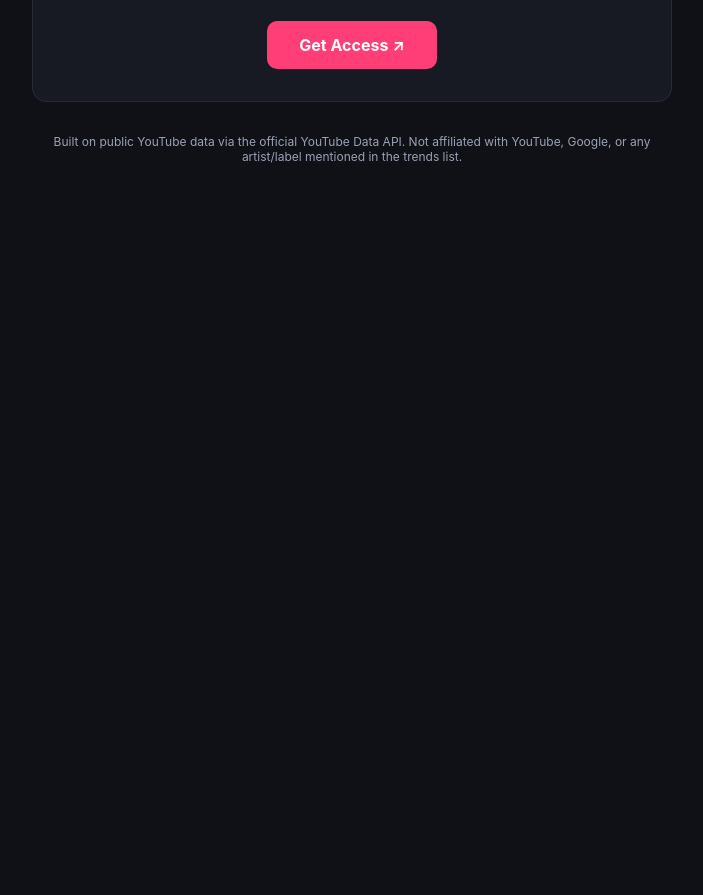
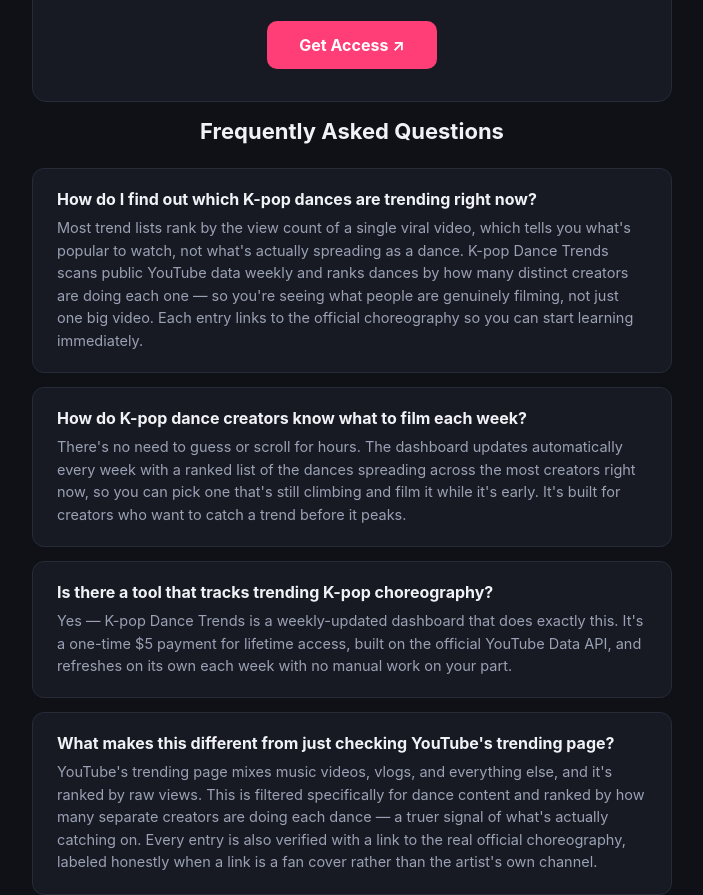
Before and after one commit to ashleighchen98/kpop-dance-trends, a website: page landing/index.html in a window 1280 px wide. Shown: the part 633-1528 px from the top of the page, without its empty margins (288-991 px from the left). Before the commit the page ends 877 px from the top, so only its background shows below. Drawn offline with Linux system fonts and the light colour scheme.

Commit message:
Add FAQ section to landing page

```diff
--- a/landing/index.html
+++ b/landing/index.html
@@ -62,6 +62,23 @@
     border-radius: 10px;
   }
   .buy-btn:hover { background: var(--accent-2); }
+  .faq { text-align: left; margin-bottom: 32px; }
+  .faq h2 {
+    text-align: center;
+    font-size: 22px;
+    margin: 0 0 24px;
+    color: var(--text);
+  }
+  .faq-item {
+    background: var(--card-bg);
+    border: 1px solid var(--card-border);
+    border-radius: 12px;
+    padding: 20px 24px;
+    margin-bottom: 14px;
+  }
+  .faq-item:last-child { margin-bottom: 0; }
+  .faq-item h3 { font-size: 16px; margin: 0 0 8px; color: var(--text); }
+  .faq-item p { font-size: 14.5px; color: var(--text-dim); margin: 0; line-height: 1.55; }
   footer { margin-top: 32px; font-size: 12px; color: var(--text-dim); }
 </style>
 </head>
@@ -90,6 +107,60 @@
       <a class="buy-btn" href="https://buy.stripe.com/dRm3cvfNm6wy8QddB5dEs00">Get Access ↗</a>
     </div>
 
+    <div class="faq">
+      <h2>Frequently Asked Questions</h2>
+
+      <div class="faq-item">
+        <h3>How do I find out which K-pop dances are trending right now?</h3>
+        <p>
+          Most trend lists rank by the view count of a single viral video, which tells you what's
+          popular to watch, not what's actually spreading as a dance. K-pop Dance Trends scans
+          public YouTube data weekly and ranks dances by how many distinct creators are doing each
+          one — so you're seeing what people are genuinely filming, not just one big video. Each
+          entry links to the official choreography so you can start learning immediately.
+        </p>
+      </div>
+
+      <div class="faq-item">
+        <h3>How do K-pop dance creators know what to film each week?</h3>
+        <p>
+          There's no need to guess or scroll for hours. The dashboard updates automatically every
+          week with a ranked list of the dances spreading across the most creators right now, so
+          you can pick one that's still climbing and film it while it's early. It's built for
+          creators who want to catch a trend before it peaks.
+        </p>
+      </div>
+
+      <div class="faq-item">
+        <h3>Is there a tool that tracks trending K-pop choreography?</h3>
+        <p>
+          Yes — K-pop Dance Trends is a weekly-updated dashboard that does exactly this. It's a
+          one-time $5 payment for lifetime access, built on the official YouTube Data API, and
+          refreshes on its own each week with no manual work on your part.
+        </p>
+      </div>
+
+      <div class="faq-item">
+        <h3>What makes this different from just checking YouTube's trending page?</h3>
+        <p>
+          YouTube's trending page mixes music videos, vlogs, and everything else, and it's ranked
+          by raw views. This is filtered specifically for dance content and ranked by how many
+          separate creators are doing each dance — a truer signal of what's actually catching on.
+          Every entry is also verified with a link to the real official choreography, labeled
+          honestly when a link is a fan cover rather than the artist's own channel.
+        </p>
+      </div>
+
+      <div class="faq-item">
+        <h3>Who is this for?</h3>
+        <p>
+          Dance creators, dance-workout channels, and anyone who films K-pop choreography and
+          wants to know what's worth learning this week. If you've ever spent an hour scrolling to
+          figure out what to film, this replaces that with a ranked weekly list.
+        </p>
+      </div>
+    </div>
+
     <footer>
       Built on public YouTube data via the official YouTube Data API. Not affiliated with
       YouTube, Google, or any artist/label mentioned in the trends list.
```
